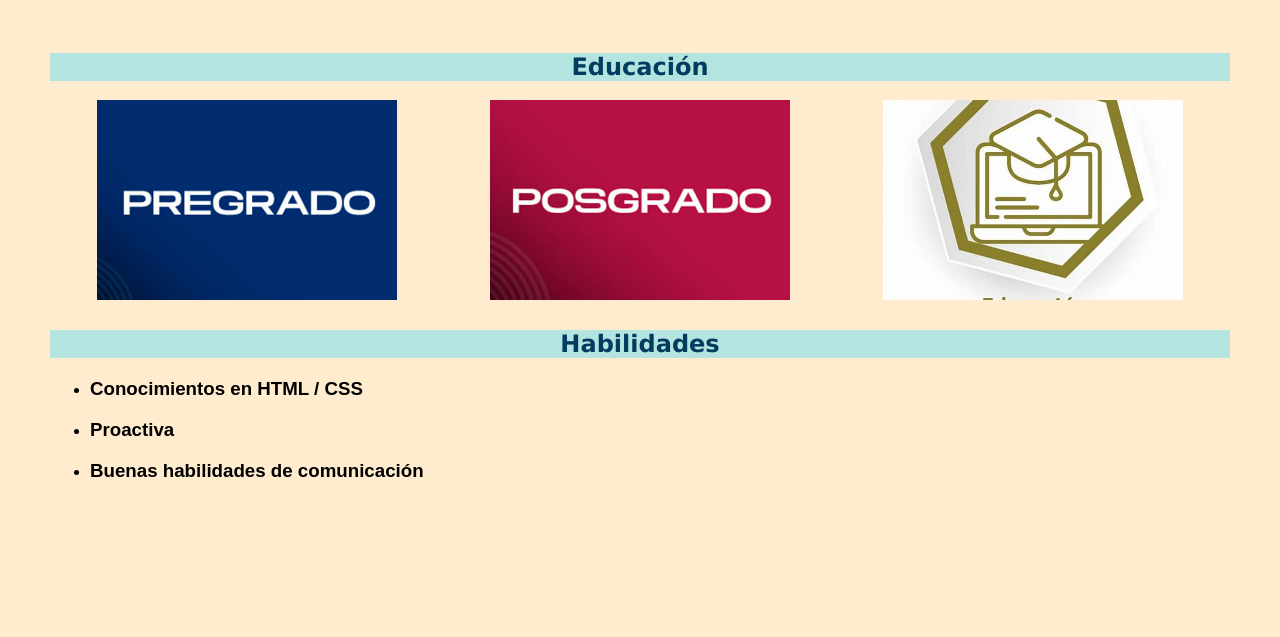
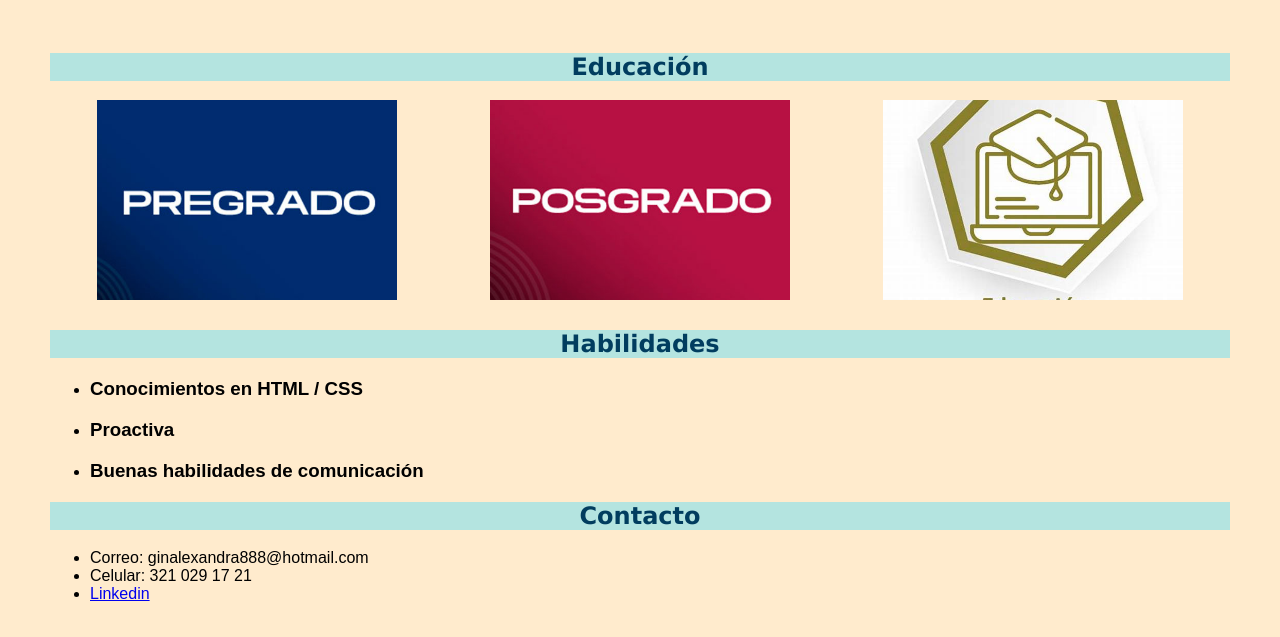
Before and after one commit to AlexaRodriguez17/Talento-Tech, a plain HTML site: page Laboratorio 6/index.html in a window 1280 px wide. Shown: the part 794-1431 px from the top of the page. Before the commit the page ends 1344 px from the top, so only its background shows below. Drawn offline with Linux system fonts and the light colour scheme.

Commit message:
actualizadoi

```diff
--- a/Laboratorio 6/index.html
+++ b/Laboratorio 6/index.html
@@ -75,5 +75,14 @@
             </li>
         </ul>
     </section>
+    <article>
+        <section id="Contactanos" class="normal">
+            <h2>Contacto</h2>
+            <ul>
+                <li>Correo: ginalexandra888@hotmail.com</li>
+                <li>Celular: 321 029 17 21</li>
+                <li> <a href="https://www.linkedin.com/in/gina-alexandra-grajales-rodr%C3%ADguez-0b8a971b3/" >Linkedin</a></li>
+            </ul>
+        </article>
 </body>
 </html>
```
Also changed, not shown: Laboratorio 7/index.html (added).
